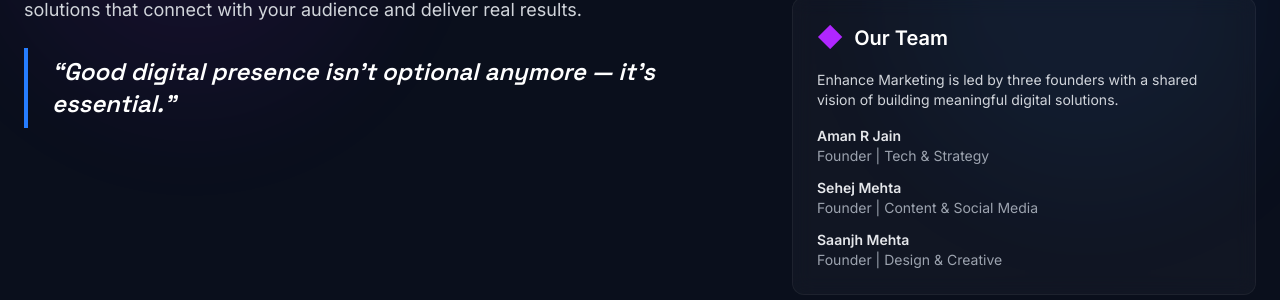
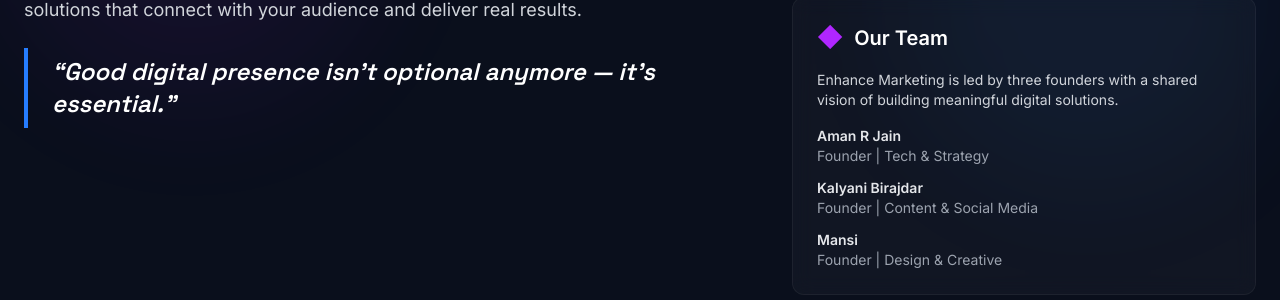
Before and after one commit to amanjain125/novadigital, a React (Vite) app: page / in a window 1280 px wide. Shown: the part 1507-1807 px from the top of the page. Built offline with nearby package versions, Linux system fonts and the light colour scheme.

Commit message:
Revert team member names to Kalyani Birajdar and Mansi

```diff
--- a/src/components/About.tsx
+++ b/src/components/About.tsx
@@ -86,8 +86,8 @@
               <p className="text-sm mb-4">Enhance Marketing is led by three founders with a shared vision of building meaningful digital solutions.</p>
               <div className="space-y-3 text-sm">
                 <p><strong className="font-semibold text-gray-200 block">Aman R Jain</strong><span className="text-gray-400">Founder | Tech & Strategy</span></p>
-                <p><strong className="font-semibold text-gray-200 block">Sehej Mehta</strong><span className="text-gray-400">Founder | Content & Social Media</span></p>
-                <p><strong className="font-semibold text-gray-200 block">Saanjh Mehta</strong><span className="text-gray-400">Founder | Design & Creative</span></p>
+                <p><strong className="font-semibold text-gray-200 block">Kalyani Birajdar</strong><span className="text-gray-400">Founder | Content & Social Media</span></p>
+                <p><strong className="font-semibold text-gray-200 block">Mansi</strong><span className="text-gray-400">Founder | Design & Creative</span></p>
               </div>
             </motion.div>
           </motion.div>
--- a/src/components/Team.tsx
+++ b/src/components/Team.tsx
@@ -5,14 +5,14 @@
     initials: "AJ"
   },
   {
-    name: "Sehej Mehta",
+    name: "Kalyani Birajdar",
     role: "Founder | Content & Social Media",
-    initials: "SM"
+    initials: "KB"
   },
   {
-    name: "Saanjh Mehta",
+    name: "Mansi",
     role: "Founder | Design & Creative",
-    initials: "SM"
+    initials: "M"
   }
 ];
 
```
